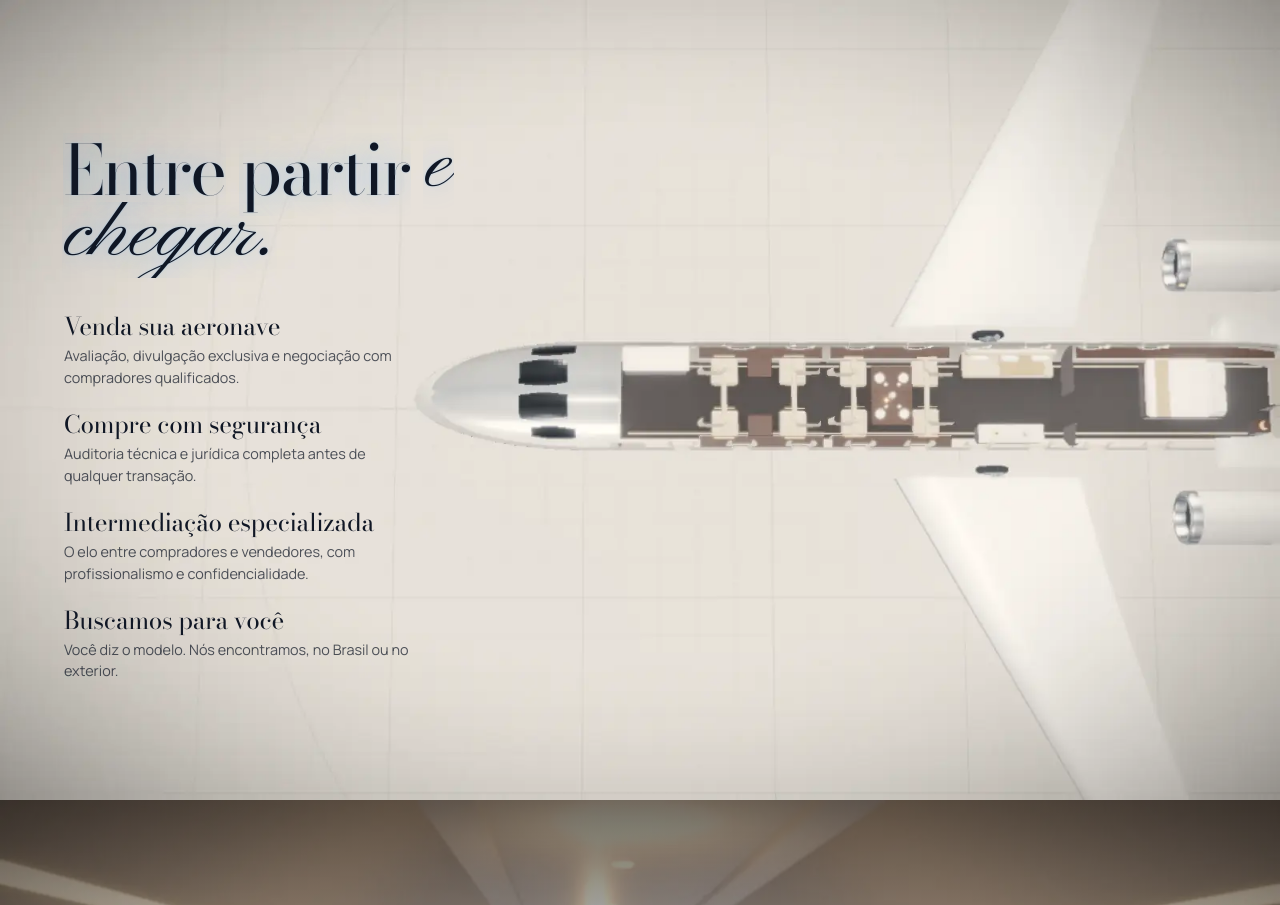
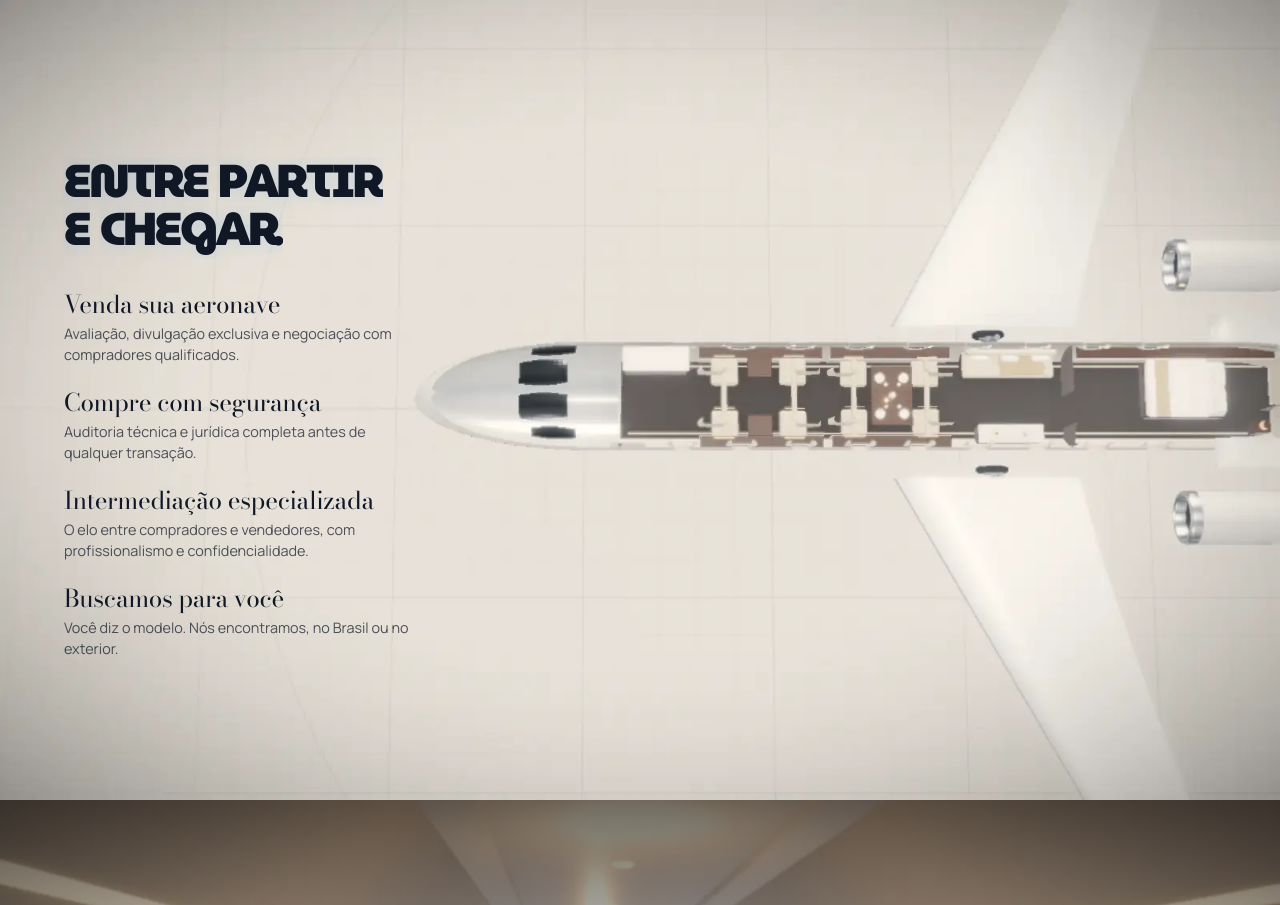
Before and after one commit to ogomes777/777-labs-aviation, a Next.js app: page / in a window 1280 px wide. Shown: the part 9760-10665 px from the top of the page. Built offline with nearby package versions, Linux system fonts and the light colour scheme; no server answers.

Commit message:
V10.0: services-only geometric display headline with OFL font

```diff
--- a/src/styles/v7.css
+++ b/src/styles/v7.css
@@ -602,3 +602,43 @@ dialog.sfm .sfh__burger--x:focus-visible { outline: 1px solid currentColor; outl
   dialog.sfm .sfh__burger--x .sfm__close-glyph { transform: none !important; transition: none !important; }
 }
 html[data-motion='reduced'] dialog.sfm .sfh__burger--x .sfm__close-glyph { transform: none !important; transition: none !important; }
+
+/* V10.0 — geometric display typography for the services headline only.
+   MuseoModerno Black (Omnibus-Type, SIL OFL 1.1), licensed Nura-style alternative. */
+@font-face {
+  font-family: 'SimFly Services Display';
+  src: url('/fonts/museomoderno-black.woff2') format('woff2');
+  font-style: normal;
+  font-weight: 900;
+  font-display: swap;
+}
+#interior #interior-title {
+  font-family: 'SimFly Services Display', var(--font-manrope), sans-serif;
+  font-weight: 900;
+  font-size: clamp(2rem, 3.6vw, 4.35rem);
+  font-style: normal;
+  font-optical-sizing: none;
+  font-synthesis: none;
+  line-height: .98;
+  letter-spacing: -.045em;
+  text-transform: uppercase;
+  max-width: min(100%, 9.8em);
+  text-wrap: balance;
+  text-align: left;
+  text-shadow: 0 0 18px rgba(var(--sf-accent-rgb), .16);
+}
+#interior #interior-title em {
+  display: block;
+  font: inherit;
+  letter-spacing: inherit;
+  color: inherit;
+  text-shadow: inherit;
+  margin: .06em 0 0;
+}
+@media (max-width: 700px) {
+  #interior #interior-title {
+    font-size: clamp(1.85rem, 7.2vw, 3.35rem);
+    max-width: 100%;
+    line-height: 1.02;
+  }
+}
```
Also changed, not shown: public/fonts/museomoderno-OFL.txt (added), public/fonts/museomoderno-black.woff2 (added).
